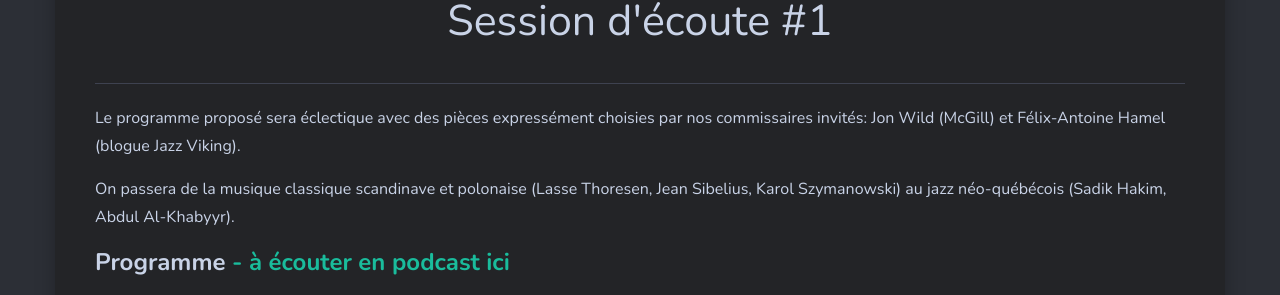
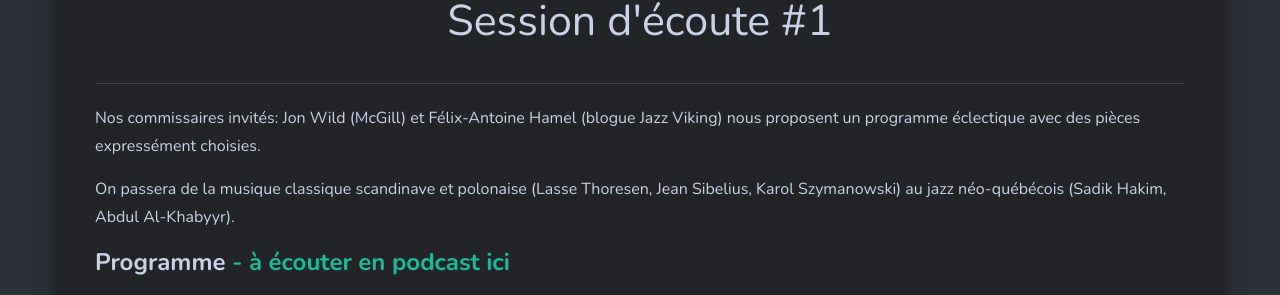
Before and after one commit to sessions-marteau/sessions-marteau-2.github.io, a Jekyll site: the page built from _posts/2019-04-17-session-1.md, in a window 1280 px wide and 900 px high, scrolled down 662 px. Shown: the part 153-448 px from the top of the window. Built offline with Jekyll 4.4.1, drawn with Linux system fonts in a browser that asks for light colours; nearby versions of some CDN libraries.

Commit message:
Update 2019-04-17-session-1.md

```diff
--- a/_posts/2019-04-17-session-1.md
+++ b/_posts/2019-04-17-session-1.md
@@ -8,7 +8,7 @@ tags:
   - felix-antoine-hamel
 ---
 
-Le programme proposé sera éclectique avec des pièces expressément choisies par nos commissaires invités: Jon Wild (McGill) et Félix-Antoine Hamel (blogue Jazz Viking).
+Nos commissaires invités: Jon Wild (McGill) et Félix-Antoine Hamel (blogue Jazz Viking) nous proposent un programme éclectique avec des pièces expressément choisies.
 
 On passera de la musique classique scandinave et polonaise (Lasse Thoresen, Jean Sibelius, Karol Szymanowski) au jazz néo-québécois (Sadik Hakim, Abdul Al-Khabyyr).
 
```
